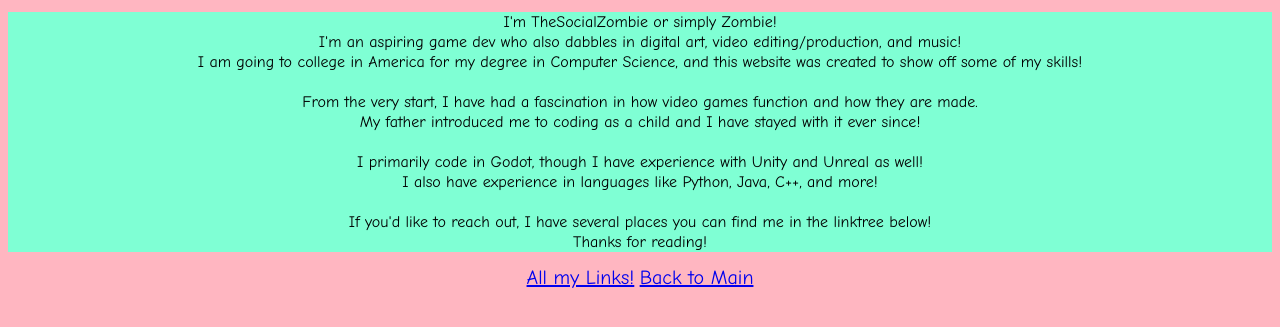
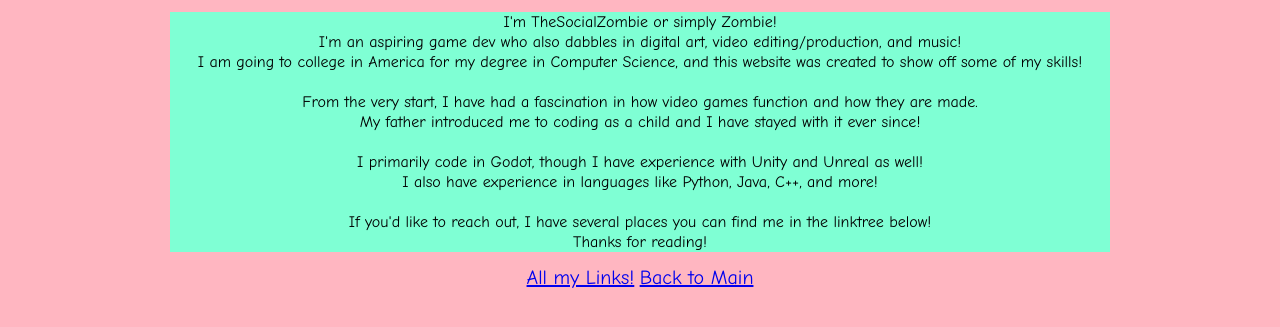
Before and after one commit to TheCodingZombie/TheCodingZombie.github.io, a plain HTML site: page aboutme.html in a window 1280 px wide. Shown: the part 51-378 px from the top of the page. Drawn offline with Linux system fonts and the light colour scheme.

Commit message:
make the about me section a box

```diff
--- a/aboutme.css
+++ b/aboutme.css
@@ -40,4 +40,7 @@ ul {
     background-color: aquamarine;
     align-self: center;
     box-sizing: border-box;
+    max-width: 940px;
+    margin-left: auto;
+    margin-right: auto;
 }
```
